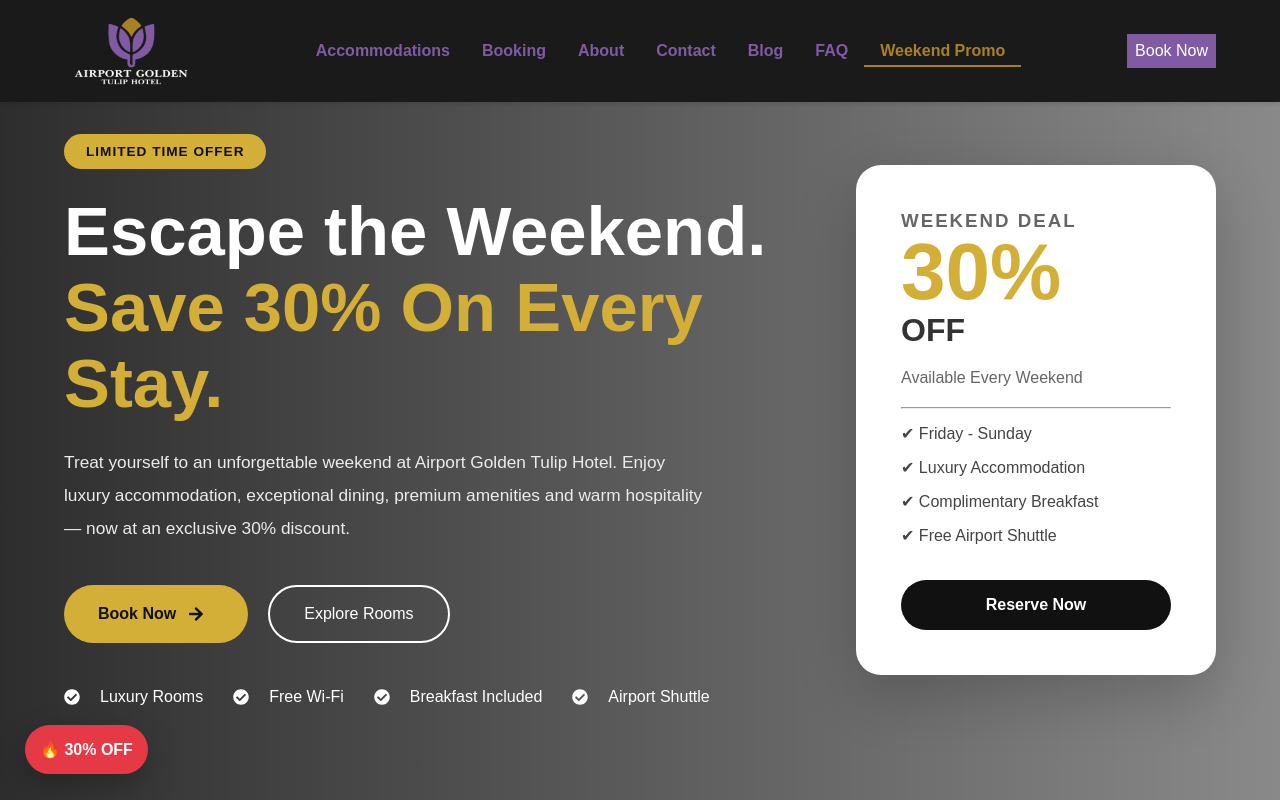
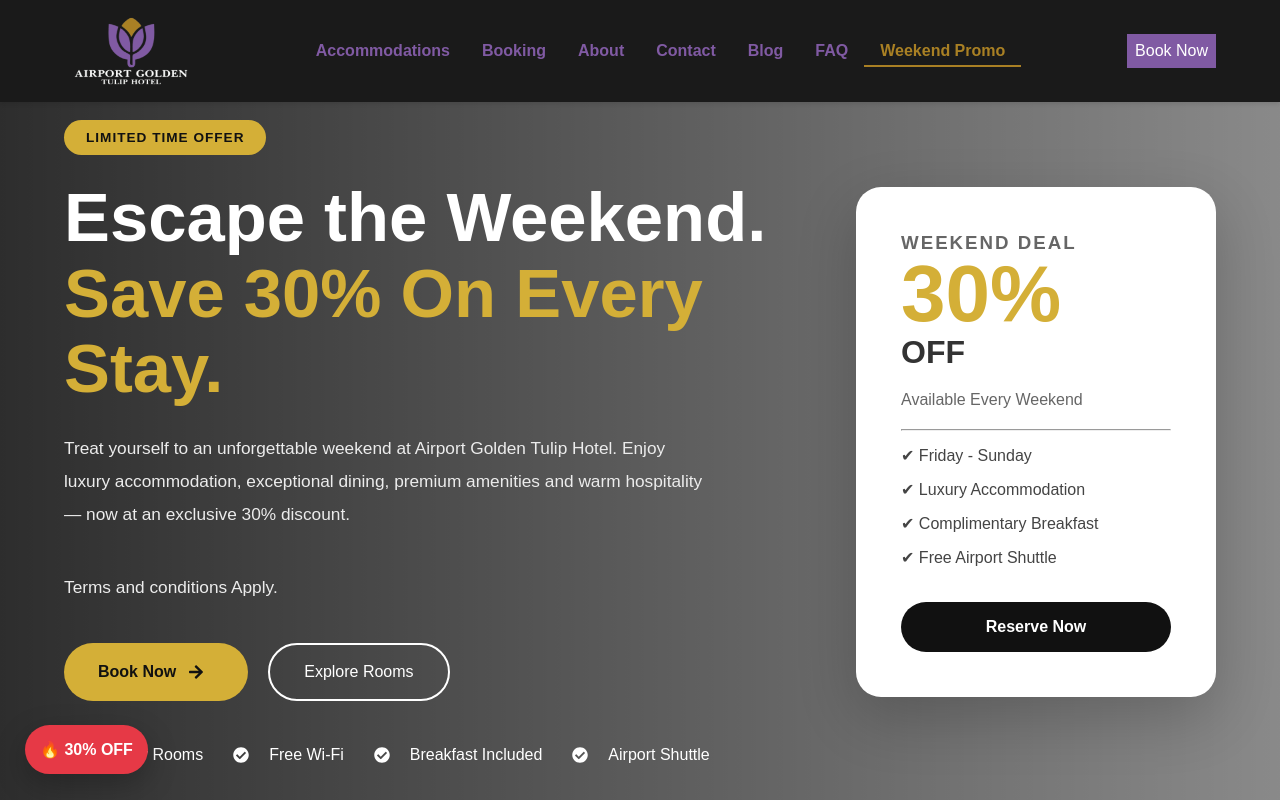
Before and after one commit to Godwinchinkwe/AirportGoldenTulipHotel, a Next.js app: page /weekend in a window 1280 px wide. Shown: the top 800 px of the page. Built offline with nearby package versions, Linux system fonts and the light colour scheme.

Commit message:
terms and condition

```diff
--- a/src/app/contact/contact.js
+++ b/src/app/contact/contact.js
@@ -127,7 +127,7 @@ export default function Contact() {
 
     {
       icon: FaPhone,
-      title: "Bookings / Enquiries/ Complaints / Number to call",
+      title: "Bookings / Enquiries / Complaints / Number to call",
 
       content: (
         <>
--- a/src/app/weekend/weekend.js
+++ b/src/app/weekend/weekend.js
@@ -59,6 +59,7 @@ const Weekend = () => {
                 premium amenities and warm hospitality —
                 now at an exclusive 30% discount.
               </p>
+              <p>Terms and conditions Apply.</p>
 
               <div className="promo-buttons">
 
```
